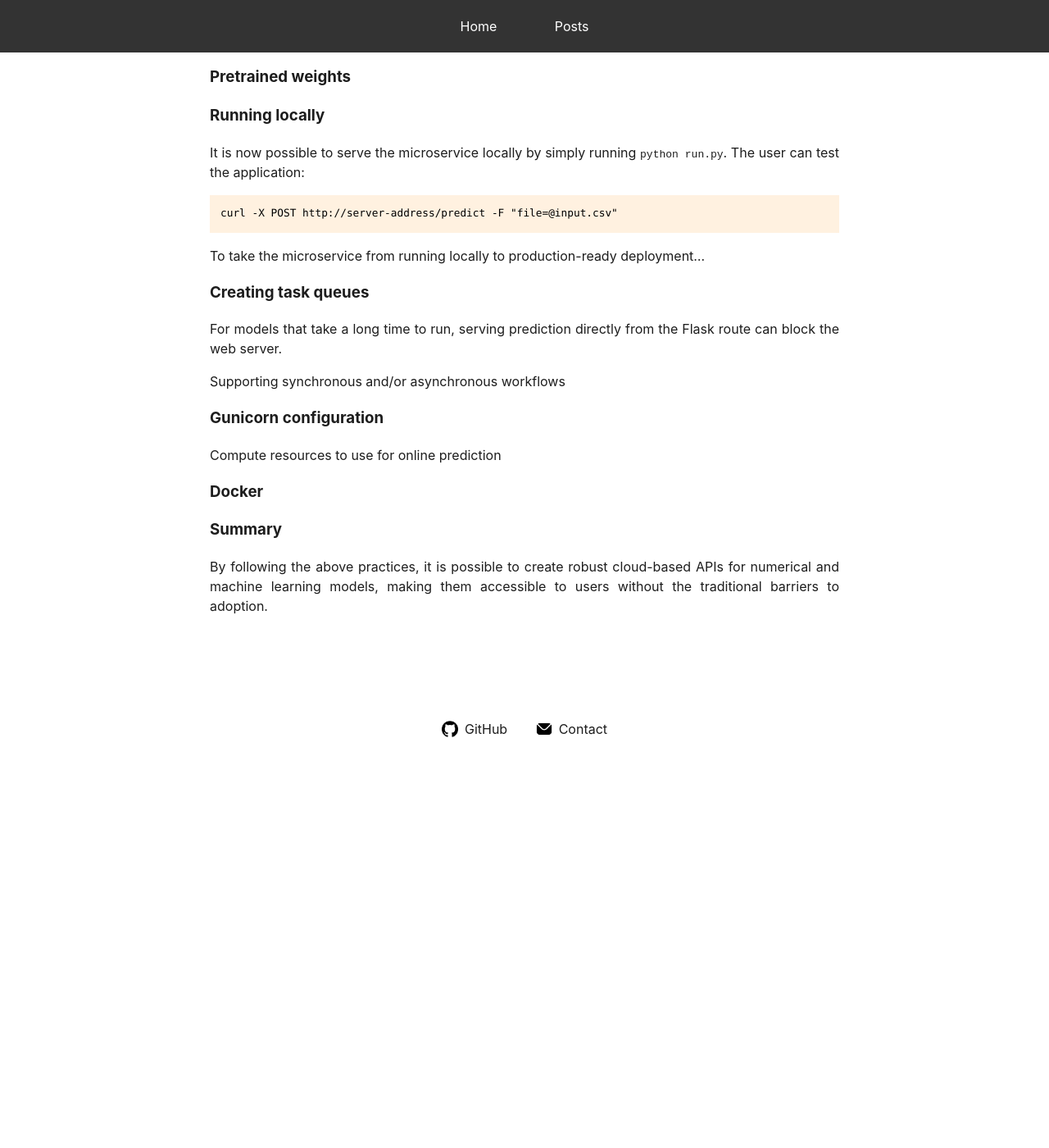
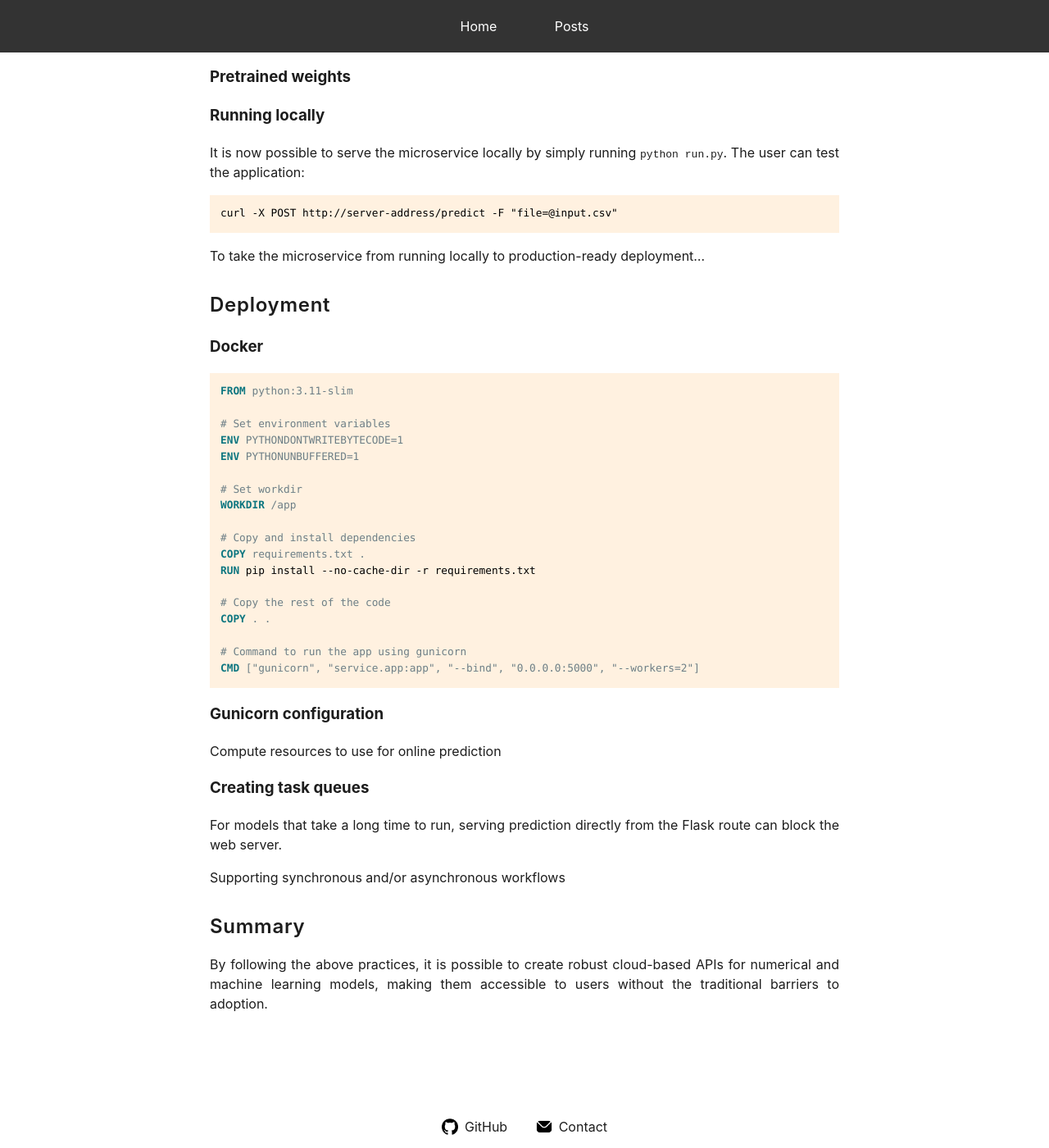
Before and after one commit to mark-hobbs/mark-hobbs.github.io, a Jekyll site: the page built from _posts/2025-04-15-model-deployment.md, in a window 1280 px wide and 1400 px high, scrolled down 2287 px. Shown: the whole window at 82% size. Built offline with Jekyll 4.4.1, drawn with Linux system fonts in a browser that asks for light colours; before the commit the page ends 3202 px from its top, so only the background shows below that.

Commit message:
General updates

````diff
--- a/_posts/2025-04-15-model-deployment.md
+++ b/_posts/2025-04-15-model-deployment.md
@@ -119,18 +119,41 @@
 
 To take the microservice from running locally to production-ready deployment...
 
+## Deployment
+
+### Docker
+
+```docker
+FROM python:3.11-slim
+
+# Set environment variables
+ENV PYTHONDONTWRITEBYTECODE=1
+ENV PYTHONUNBUFFERED=1
+
+# Set workdir
+WORKDIR /app
+
+# Copy and install dependencies
+COPY requirements.txt .
+RUN pip install --no-cache-dir -r requirements.txt
+
+# Copy the rest of the code
+COPY . .
+
+# Command to run the app using gunicorn
+CMD ["gunicorn", "service.app:app", "--bind", "0.0.0.0:5000", "--workers=2"]
+```
+
+### Gunicorn configuration
+
+Compute resources to use for online prediction
+
 ### Creating task queues
 
 For models that take a long time to run, serving prediction directly from the Flask route can block the web server.
 
 Supporting synchronous and/or asynchronous workflows
 
-### Gunicorn configuration
-
-Compute resources to use for online prediction
-
-### Docker
-
-### Summary
+## Summary
 
 By following the above practices, it is possible to create robust cloud-based APIs for numerical and machine learning models, making them accessible to users without the traditional barriers to adoption.
````
